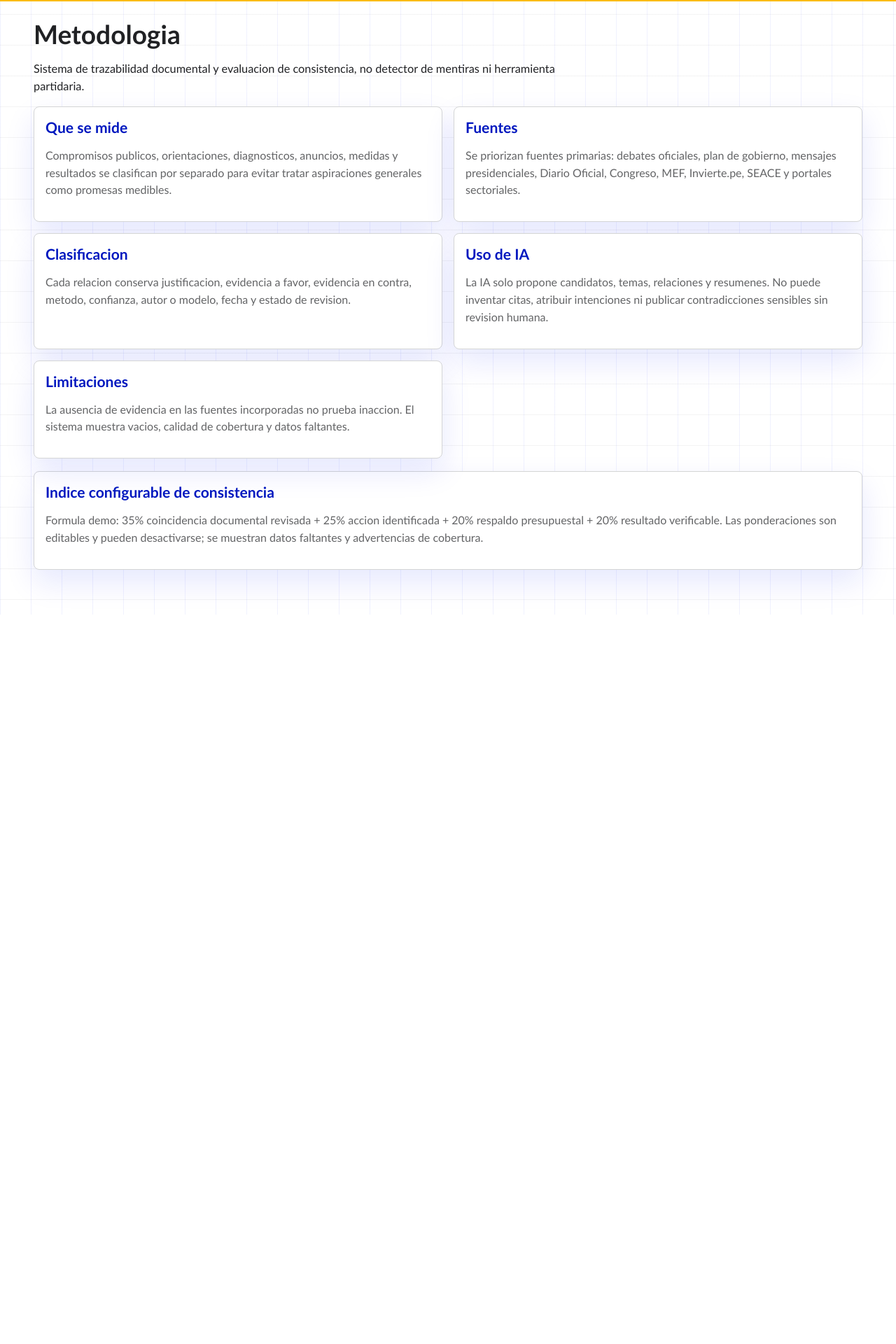
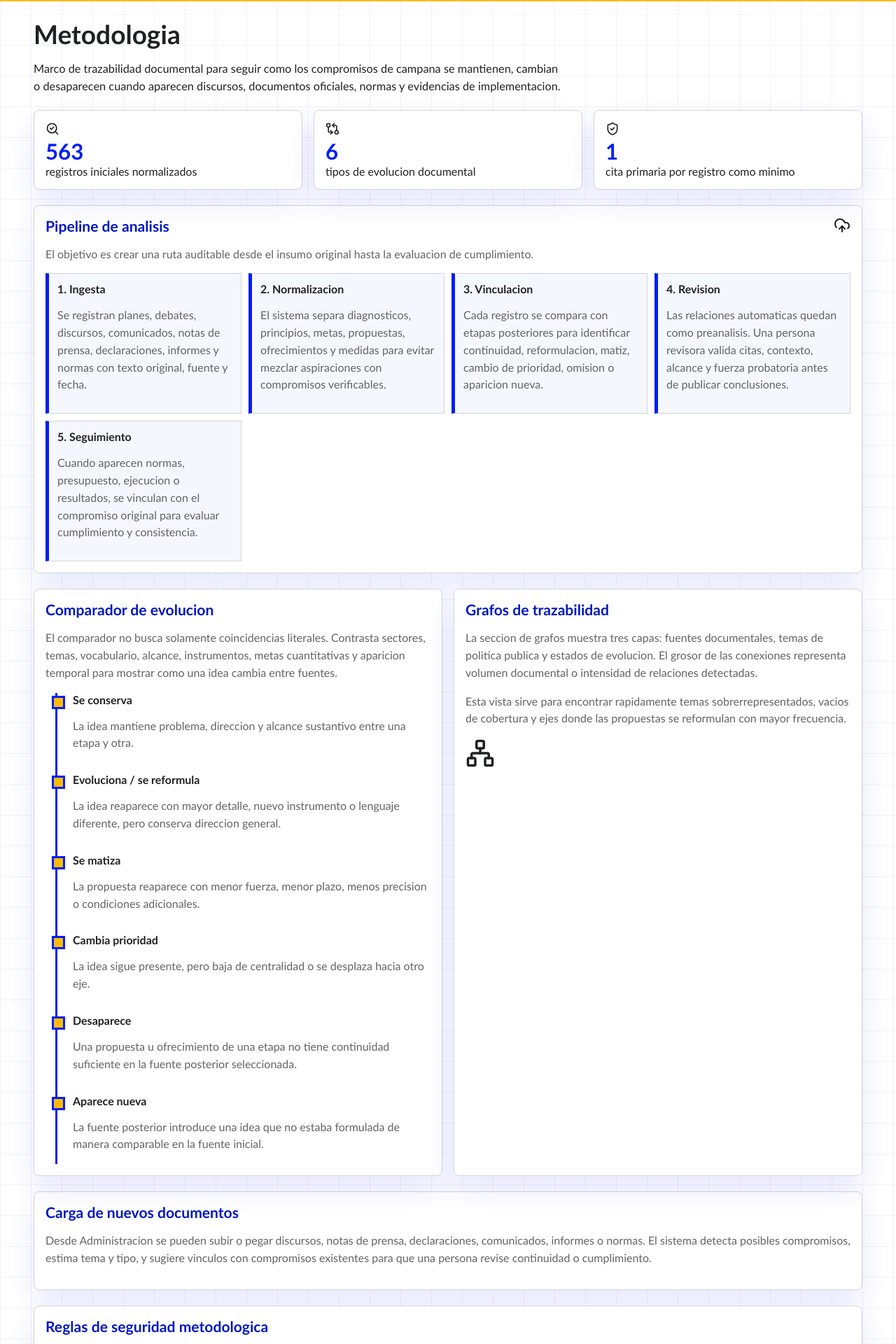
Before and after one commit to fatimatv/trazabilidad-politica-peru, a Next.js app: page /methodology in a window 1280 px wide. Shown: the part 112-2032 px from the top of the page at 70% size. Before the commit the page ends 990 px from the top, so only its background shows below. Built offline with nearby package versions, Linux system fonts and the light colour scheme.

Commit message:
Update methodology and simplify source card

```diff
--- a/app/methodology/page.tsx
+++ b/app/methodology/page.tsx
@@ -1,27 +1,109 @@
-const sections = [
-  ["Que se mide", "Compromisos publicos, orientaciones, diagnosticos, anuncios, medidas y resultados se clasifican por separado para evitar tratar aspiraciones generales como promesas medibles."],
-  ["Fuentes", "Se priorizan fuentes primarias: debates oficiales, plan de gobierno, mensajes presidenciales, Diario Oficial, Congreso, MEF, Invierte.pe, SEACE y portales sectoriales."],
-  ["Clasificacion", "Cada relacion conserva justificacion, evidencia a favor, evidencia en contra, metodo, confianza, autor o modelo, fecha y estado de revision."],
-  ["Uso de IA", "La IA solo propone candidatos, temas, relaciones y resumenes. No puede inventar citas, atribuir intenciones ni publicar contradicciones sensibles sin revision humana."],
-  ["Limitaciones", "La ausencia de evidencia en las fuentes incorporadas no prueba inaccion. El sistema muestra vacios, calidad de cobertura y datos faltantes."]
+import { GitCompareArrows, Network, SearchCheck, ShieldCheck, UploadCloud } from "lucide-react";
+
+const pipeline = [
+  ["1. Ingesta", "Se registran planes, debates, discursos, comunicados, notas de prensa, declaraciones, informes y normas con texto original, fuente y fecha."],
+  ["2. Normalizacion", "El sistema separa diagnosticos, principios, metas, propuestas, ofrecimientos y medidas para evitar mezclar aspiraciones con compromisos verificables."],
+  ["3. Vinculacion", "Cada registro se compara con etapas posteriores para identificar continuidad, reformulacion, matiz, cambio de prioridad, omision o aparicion nueva."],
+  ["4. Revision", "Las relaciones automaticas quedan como preanalisis. Una persona revisora valida citas, contexto, alcance y fuerza probatoria antes de publicar conclusiones."],
+  ["5. Seguimiento", "Cuando aparecen normas, presupuesto, ejecucion o resultados, se vinculan con el compromiso original para evaluar cumplimiento y consistencia."],
+];
+
+const relationTypes = [
+  ["Se conserva", "La idea mantiene problema, direccion y alcance sustantivo entre una etapa y otra."],
+  ["Evoluciona / se reformula", "La idea reaparece con mayor detalle, nuevo instrumento o lenguaje diferente, pero conserva direccion general."],
+  ["Se matiza", "La propuesta reaparece con menor fuerza, menor plazo, menos precision o condiciones adicionales."],
+  ["Cambia prioridad", "La idea sigue presente, pero baja de centralidad o se desplaza hacia otro eje."],
+  ["Desaparece", "Una propuesta u ofrecimiento de una etapa no tiene continuidad suficiente en la fuente posterior seleccionada."],
+  ["Aparece nueva", "La fuente posterior introduce una idea que no estaba formulada de manera comparable en la fuente inicial."],
+];
+
+const safeguards = [
+  "La ausencia de evidencia en el sistema no prueba incumplimiento; solo identifica vacios documentales dentro de las fuentes cargadas.",
+  "Las coincidencias automaticas no son conclusiones politicas: son rutas de revision para una persona analista.",
+  "Los registros conservan cita o extracto, fuente, tipo documental, sector, estado de revision y nivel de confianza.",
+  "Las nuevas cargas documentales generan preanalisis exportable; no modifican conclusiones publicadas sin revision.",
 ];
 
 export default function MethodologyPage() {
   return (
     <>
       <h1>Metodologia</h1>
-      <p className="lede">Sistema de trazabilidad documental y evaluacion de consistencia, no detector de mentiras ni herramienta partidaria.</p>
-      <div className="grid cols-2">
-        {sections.map(([title, body]) => (
-          <section className="card" key={title}>
-            <h2>{title}</h2>
-            <p>{body}</p>
-          </section>
-        ))}
-      </div>
-      <section className="card" style={{ marginTop: 18 }}>
-        <h2>Indice configurable de consistencia</h2>
-        <p>Formula demo: 35% coincidencia documental revisada + 25% accion identificada + 20% respaldo presupuestal + 20% resultado verificable. Las ponderaciones son editables y pueden desactivarse; se muestran datos faltantes y advertencias de cobertura.</p>
+      <p className="lede">
+        Marco de trazabilidad documental para seguir como los compromisos de campana se mantienen, cambian o desaparecen
+        cuando aparecen discursos, documentos oficiales, normas y evidencias de implementacion.
+      </p>
+
+      <section className="grid cols-3" style={{ marginTop: 22 }}>
+        <article className="card metric"><SearchCheck size={20} aria-hidden /><strong>563</strong><span>registros iniciales normalizados</span></article>
+        <article className="card metric"><GitCompareArrows size={20} aria-hidden /><strong>6</strong><span>tipos de evolucion documental</span></article>
+        <article className="card metric"><ShieldCheck size={20} aria-hidden /><strong>1</strong><span>cita primaria por registro como minimo</span></article>
+      </section>
+
+      <section className="card" style={{ marginTop: 22 }}>
+        <div className="section-heading compact">
+          <div>
+            <h2>Pipeline de analisis</h2>
+            <p>El objetivo es crear una ruta auditable desde el insumo original hasta la evaluacion de cumplimiento.</p>
+          </div>
+          <UploadCloud size={24} aria-hidden />
+        </div>
+        <div className="flow">
+          {pipeline.map(([title, body]) => (
+            <div key={title}>
+              <strong>{title}</strong>
+              <p>{body}</p>
+            </div>
+          ))}
+        </div>
+      </section>
+
+      <section className="grid cols-2" style={{ marginTop: 22 }}>
+        <article className="card">
+          <h2>Comparador de evolucion</h2>
+          <p>
+            El comparador no busca solamente coincidencias literales. Contrasta sectores, temas, vocabulario, alcance,
+            instrumentos, metas cuantitativas y aparicion temporal para mostrar como una idea cambia entre fuentes.
+          </p>
+          <div className="timeline">
+            {relationTypes.map(([title, body]) => (
+              <div className="timeline-item" key={title}>
+                <strong>{title}</strong>
+                <p>{body}</p>
+              </div>
+            ))}
+          </div>
+        </article>
+
+        <article className="card">
+          <h2>Grafos de trazabilidad</h2>
+          <p>
+            La seccion de grafos muestra tres capas: fuentes documentales, temas de politica publica y estados de
+            evolucion. El grosor de las conexiones representa volumen documental o intensidad de relaciones detectadas.
+          </p>
+          <p>
+            Esta vista sirve para encontrar rapidamente temas sobrerrepresentados, vacios de cobertura y ejes donde las
+            propuestas se reformulan con mayor frecuencia.
+          </p>
+          <Network size={42} aria-hidden />
+        </article>
+      </section>
+
+      <section className="card" style={{ marginTop: 22 }}>
+        <h2>Carga de nuevos documentos</h2>
+        <p>
+          Desde Administracion se pueden subir o pegar discursos, notas de prensa, declaraciones, comunicados, informes
+          o normas. El sistema detecta posibles compromisos, estima tema y tipo, y sugiere vinculos con compromisos
+          existentes para que una persona revise continuidad o cumplimiento.
+        </p>
+      </section>
+
+      <section className="card" style={{ marginTop: 22 }}>
+        <h2>Reglas de seguridad metodologica</h2>
+        <ul>
+          {safeguards.map((item) => (
+            <li key={item}>{item}</li>
+          ))}
+        </ul>
       </section>
     </>
   );
--- a/app/page.tsx
+++ b/app/page.tsx
@@ -43,9 +43,6 @@ export default function HomePage() {
               </li>
             ))}
           </ul>
-          <p className="notice">
-            La evidencia inicial proviene de archivos locales. Antes de publicar conclusiones reales se debe contrastar cada cita con fuentes primarias oficiales.
-          </p>
         </aside>
       </section>
 
```
